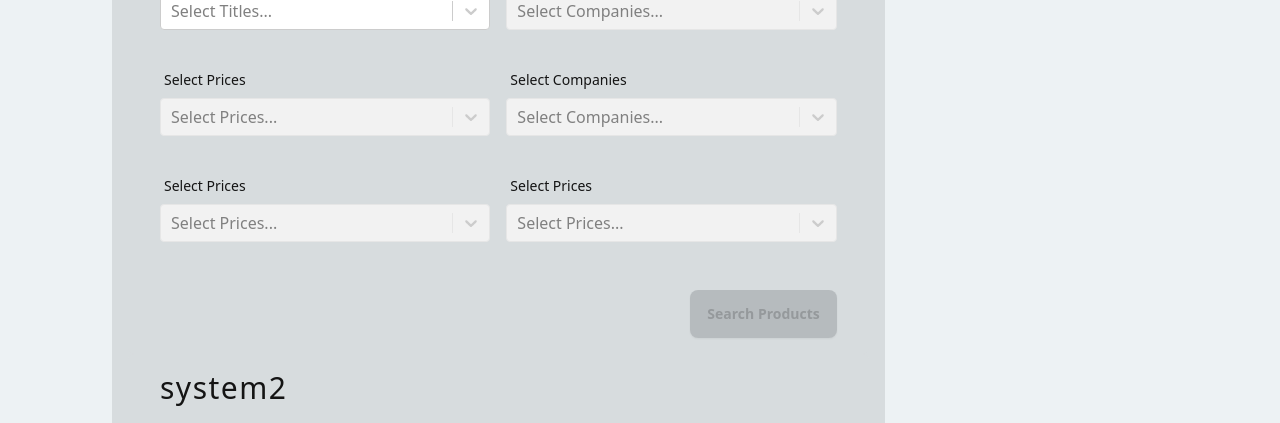
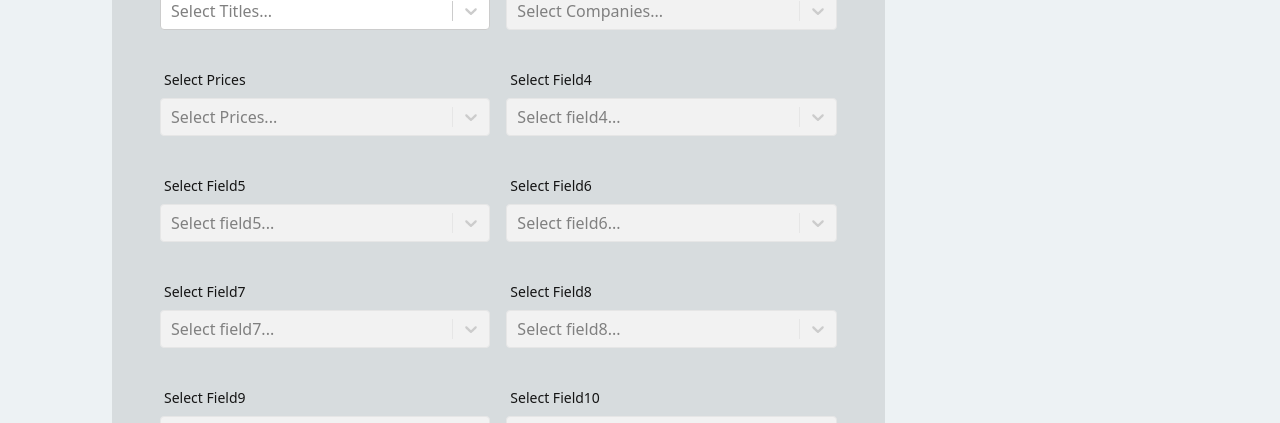
Before and after one commit to 1tangyen/inventory-check-report-generation, a React (Vite) app: page /products in a window 1280 px wide. Shown: the part 377-800 px from the top of the page. Built offline with nearby package versions, Linux system fonts and the light colour scheme.

Commit message:
update source data and generateOptions method

```diff
--- /dev/null
+++ b/src/assets/source1.json
@@ -0,0 +1,38 @@
+{
+    "0": {
+        "field1": "ABC",
+        "field2": "ABC",
+        "field3": "ABC",
+        "field4": "jgh",
+        "field5": "hgf",
+        "field6": "ABC",
+        "field7": "543",
+        "field8": "etre",
+        "field9": "ytr",
+        "field10": "ABC"
+    },
+    "1": {
+        "field1": "fds",
+        "field2": "gfd",
+        "field3": "bvc",
+        "field4": "nbv",
+        "field5": "bdfg",
+        "field6": "bvcb",
+        "field7": "ujyty",
+        "field8": "543",
+        "field9": "hgf",
+        "field10": "654"
+    },
+    "2": {
+        "field1": "bvc",
+        "field2": "jhg",
+        "field3": "mnb",
+        "field4": "bvc",
+        "field5": "ArBC",
+        "field6": "gfd",
+        "field7": "ABC",
+        "field8": "dfg",
+        "field9": "543",
+        "field10": "gdf3"
+    }
+}
--- a/src/components/Filters.jsx
+++ b/src/components/Filters.jsx
@@ -12,6 +12,13 @@ const Filters = ({
   titlesOptions,
   companiesOptions,
   pricesOptions,
+  field4Options,
+  field5Options,
+  field6Options,
+  field7Options,
+  field8Options,
+  field9Options,
+  field10Options,
   categoryOptions,
   shippingOptions,
   featuredOptions,
@@ -76,6 +83,13 @@ const Filters = ({
       titles: [],
       companies: [],
       prices: [],
+      field4: [],
+      field5: [],
+      field6: [],
+      field7: [],
+      field8: [],
+      field9: [],
+      field10: [],
     });
     setSelectedSys2Filters({
       category: [],
@@ -125,29 +139,65 @@ const Filters = ({
               size="w-full"
             />
             <FormMultiSelect
-              label="Select Companies"
+              label="Select field4"
               name="companies"
-              options={companiesOptions}
-              value={selectedSys1Filters.companies}
+              options={field4Options}
+              value={selectedSys1Filters.field4}
               onChange={(options) => handleSys1Change("companies", options)}
               disabled={selectedSys1Filters.titles.length === 0}
               size="w-full"
             />
 
             <FormMultiSelect
-              label="Select Prices"
+              label="Select field5"
               name="prices"
-              options={pricesOptions}
-              value={selectedSys1Filters.prices}
+              options={field5Options}
+              value={selectedSys1Filters.field5}
               onChange={(options) => handleSys1Change("prices", options)}
               disabled={selectedSys1Filters.titles.length === 0}
               size="w-full"
             />
             <FormMultiSelect
-              label="Select Prices"
+              label="Select field6"
               name="prices"
-              options={pricesOptions}
-              value={selectedSys1Filters.prices}
+              options={field6Options}
+              value={selectedSys1Filters.field6}
+              onChange={(options) => handleSys1Change("prices", options)}
+              disabled={selectedSys1Filters.titles.length === 0}
+              size="w-full"
+            />
+            <FormMultiSelect
+              label="Select field7"
+              name="prices"
+              options={field7Options}
+              value={selectedSys1Filters.field7}
+              onChange={(options) => handleSys1Change("prices", options)}
+              disabled={selectedSys1Filters.titles.length === 0}
+              size="w-full"
+            />
+            <FormMultiSelect
+              label="Select field8"
+              name="prices"
+              options={field8Options}
+              value={selectedSys1Filters.field8}
+              onChange={(options) => handleSys1Change("prices", options)}
+              disabled={selectedSys1Filters.titles.length === 0}
+              size="w-full"
+            />
+            <FormMultiSelect
+              label="Select field9"
+              name="prices"
+              options={field9Options}
+              value={selectedSys1Filters.field9}
+              onChange={(options) => handleSys1Change("prices", options)}
+              disabled={selectedSys1Filters.titles.length === 0}
+              size="w-full"
+            />
+            <FormMultiSelect
+              label="Select field10"
+              name="prices"
+              options={field10Options}
+              value={selectedSys1Filters.field10}
               onChange={(options) => handleSys1Change("prices", options)}
               disabled={selectedSys1Filters.titles.length === 0}
               size="w-full"
--- a/src/pages/Products.jsx
+++ b/src/pages/Products.jsx
@@ -2,6 +2,7 @@ import { useEffect } from "react";
 import { Filters, ProductsContainer } from "../components";
 import { customFetch } from "../utils";
 import jsonData from "../assets/dummy.json";
+import sourceData from "../assets/source1.json";
 import dummy2 from "../assets/dummy2.json";
 import { useLoaderData } from "react-router-dom";
 import { useState, useCallback, useMemo } from "react";
@@ -16,6 +17,7 @@ import { useState, useCallback, useMemo } from "react";
 // };
 
 const Products = () => {
+  const [source] = useState(sourceData);
   const [products] = useState(jsonData.data);
   const [products2] = useState(dummy2.data);
   const [filteredProducts, setFilteredProducts] = useState([]);
@@ -97,10 +99,37 @@ const Products = () => {
     }, [dataset]);
   };
 
+  const generateOptions2 = (attribute, dataset) => {
+    return useMemo(() => {
+      const optionsSet = new Set();
+      for (const key in dataset) {
+        const item = dataset[key];
+        const value = item[attribute];
+
+        if (value != null) {
+          optionsSet.add(String(value).toLowerCase());
+        }
+      }
+      const optionsArray = Array.from(optionsSet);
+      return optionsArray.sort();
+    }, [attribute, dataset]);
+  };
+
   // Options for select inputs
-  const titlesOptions = generateOptions("title", products);
-  const companiesOptions = generateOptions("company", products);
-  const pricesOptions = generateOptions("price", products);
+  // const titlesOptions = generateOptions("title", products);
+  // const companiesOptions = generateOptions("company", products);
+  // const pricesOptions = generateOptions("price", products);
+  const titlesOptions = generateOptions2("field1", source);
+  const companiesOptions = generateOptions2("field2", source);
+  const pricesOptions = generateOptions2("field3", source);
+  const field4Options = generateOptions2("field4", source);
+  const field5Options = generateOptions2("field5", source);
+  const field6Options = generateOptions2("field6", source);
+  const field7Options = generateOptions2("field7", source);
+  const field8Options = generateOptions2("field8", source);
+  const field9Options = generateOptions2("field9", source);
+  const field10Options = generateOptions2("field10", source);
+
   const categoryOptions = generateOptions("category", products2);
   const shippingOptions = generateOptions("shipping", products2);
   const featuredOptions = generateOptions("featured", products2);
@@ -116,6 +145,13 @@ const Products = () => {
             titlesOptions={titlesOptions}
             companiesOptions={companiesOptions}
             pricesOptions={pricesOptions}
+            field4Options={field4Options}
+            field5Options={field5Options}
+            field6Options={field6Options}
+            field7Options={field7Options}
+            field8Options={field8Options}
+            field9Options={field9Options}
+            field10Options={field10Options}
             categoryOptions={categoryOptions}
             shippingOptions={shippingOptions}
             featuredOptions={featuredOptions}
```
Also changed, not shown: folder_structure.txt (added).
